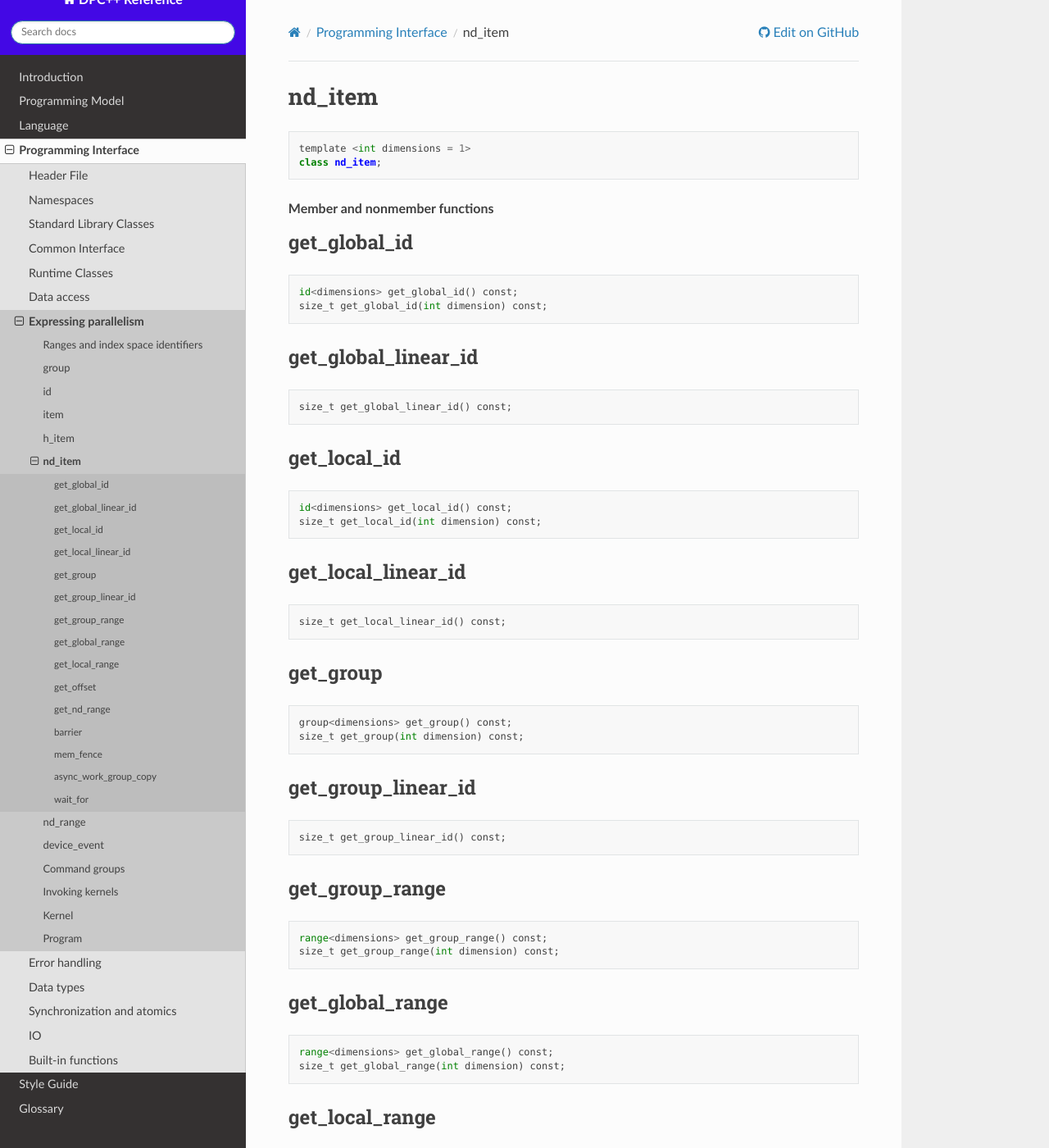
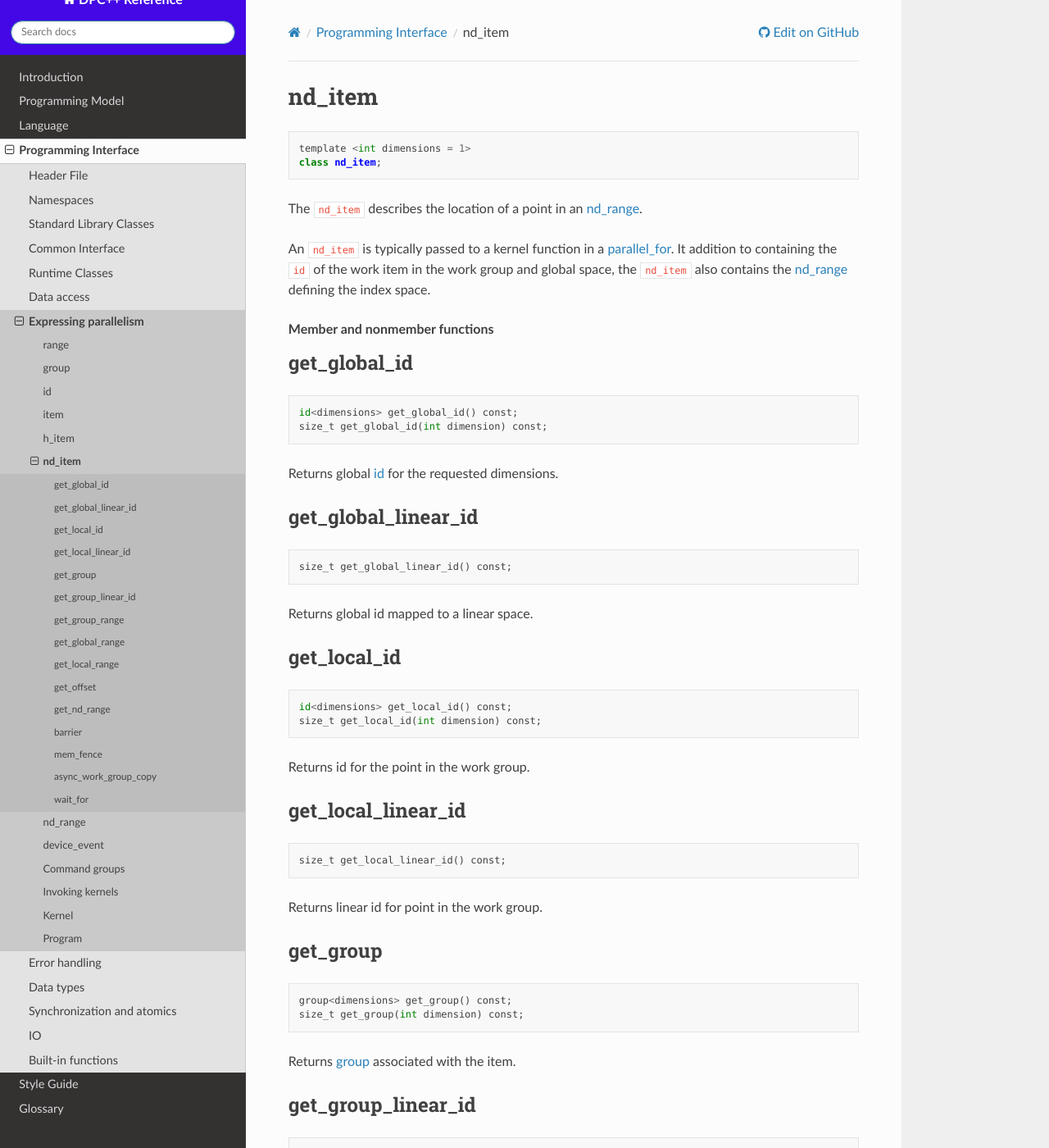
Before and after one commit to KhronosGroup/SYCL_Reference, a Sphinx documentation site: the page built from source/iface/nd_item.rst, in a window 1280 px wide and 1400 px high. Shown: the whole window at 82% size. Built offline with Sphinx 7.4.7 and the Read the Docs theme 2.0.0, drawn with Linux system fonts in a browser that asks for light colours; some of the changed text lies outside the part shown.

Commit message:
group, range, nd_range, ...

```diff
--- a/source/iface/group.rst
+++ b/source/iface/group.rst
@@ -1,3 +1,5 @@
+.. _group:
+
 .. rst-class:: api-class
 
 =======
--- a/source/iface/h_item.rst
+++ b/source/iface/h_item.rst
@@ -1,3 +1,7 @@
+.. rst-class:: api-class
+
+.. _h_item:
+
 ========
  h_item
 ========
--- a/source/iface/nd_item.rst
+++ b/source/iface/nd_item.rst
@@ -1,3 +1,7 @@
+.. rst-class:: api-class
+
+.. _nd_item:
+
 =========
  nd_item
 =========
@@ -6,6 +10,14 @@
 
    template <int dimensions = 1>
    class nd_item;
+
+The ``nd_item`` describes the location of a point in an
+:ref:`nd_range`.
+
+An ``nd_item`` is typically passed to a kernel function in a
+:ref:`handler-parallel_for`. It addition to containing the ``id`` of
+the work item in the work group and global space, the ``nd_item`` also
+contains the :ref:`nd_range` defining the index space.
 
 .. member-toc::
 
@@ -17,12 +29,16 @@ get_global_id
   id<dimensions> get_global_id() const;
   size_t get_global_id(int dimension) const;
 
+Returns global :ref:`id` for the requested dimensions.
+
 get_global_linear_id
 ====================
 
 ::
 
   size_t get_global_linear_id() const;
+
+Returns global id mapped to a linear space.
 
 get_local_id
 ============
@@ -32,12 +48,16 @@ get_local_id
   id<dimensions> get_local_id() const;
   size_t get_local_id(int dimension) const;
 
+Returns id for the point in the work group.
+
 get_local_linear_id
 ===================
 
 ::
 
   size_t get_local_linear_id() const;
+
+Returns linear id for point in the work group.
 
 get_group
 =========
@@ -47,12 +67,16 @@ get_group
   group<dimensions> get_group() const;
   size_t get_group(int dimension) const;
 
+Returns :ref:`group` associated with the item.
+
 get_group_linear_id
 ===================
 
 ::
 
   size_t get_group_linear_id() const;
+
+Returns linear id for group in workspace.
 
 get_group_range
 ===============
@@ -62,6 +86,8 @@ get_group_range
   range<dimensions> get_group_range() const;
   size_t get_group_range(int dimension) const;
 
+Returns the number of groups in every dimension.
+
 get_global_range
 ================
 
@@ -69,6 +95,8 @@ get_global_range
 
   range<dimensions> get_global_range() const;
   size_t get_global_range(int dimension) const;
+
+Returns the :ref:`range` of the index space.
 
 get_local_range
 ===============
@@ -78,6 +106,8 @@ get_local_range
   range<dimensions> get_local_range() const;
   size_t get_local_range(int dimension) const;
 
+Returns the position of the work item in the work group.
+
 get_offset
 ==========
 
@@ -85,12 +115,16 @@ get_offset
 
   id<dimensions> get_offset() const;
 
+Returns the offset provided to the :ref:`handler-parallel_for`.
+
 get_nd_range
 ============
 
 ::
 
   nd_range<dimensions> get_nd_range() const;
+
+Returns the :ref:`nd_range` provided to the :ref:`handler-parallel_for`.
 
 barrier
 =======
@@ -100,6 +134,9 @@ barrier
   void barrier(access::fence_space accessSpace =
     access::fence_space::global_and_local) const;
 
+Executes a work group barrier.
+
+
 mem_fence
 =========
 
@@ -108,6 +145,8 @@ mem_fence
   template <access::mode accessMode = access::mode::read_write>
   void mem_fence(access::fence_space accessSpace =
     access::fence_space::global_and_local) const;
+
+Executes a work group memory fence.
 
 async_work_group_copy
 =====================
@@ -127,6 +166,10 @@ async_work_group_copy
   device_event async_work_group_copy(global_ptr<dataT> dest,
     local_ptr<dataT> src, size_t numElements, size_t destStride) const;
 
+Copies elements from a source local to the destination asynchronously.
+
+Returns an event that indicates when the operation has completed.
+
 wait_for
 ========
 
@@ -134,3 +177,5 @@ wait_for
 
   template <typename... eventTN>
   void wait_for(eventTN... events) const;
+
+Wait for asynchronous events to complete.
--- a/source/iface/range.rst
+++ b/source/iface/range.rst
@@ -1,7 +1,3 @@
-**********************************
-Ranges and index space identifiers
-**********************************
-
 .. rst-class:: api-class
 
 .. _range:
```
Also changed, not shown: other parts of source/iface/group.rst (+2 -2 lines), source/iface/item.rst (+10 -2 lines), source/iface/nd_range.rst (+39 -0 lines).
